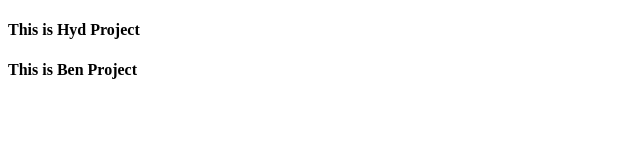
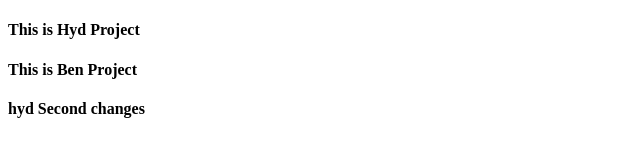
Before and after one commit to shaikbasheerlal2005/57rHydproject, a plain HTML site: page index.html in a window 1280 px wide. Shown: the whole page, without its empty margins (0-640 px from the left). Drawn offline with Linux system fonts and the light colour scheme.

Commit message:
Hyd Changes

```diff
--- a/index.html
+++ b/index.html
@@ -8,5 +8,6 @@
 <body>
     <h4>This is Hyd Project</h4>
     <h4>This is Ben Project</h4>
+    <h4>hyd Second changes</h4>
 </body>
 </html>
```
